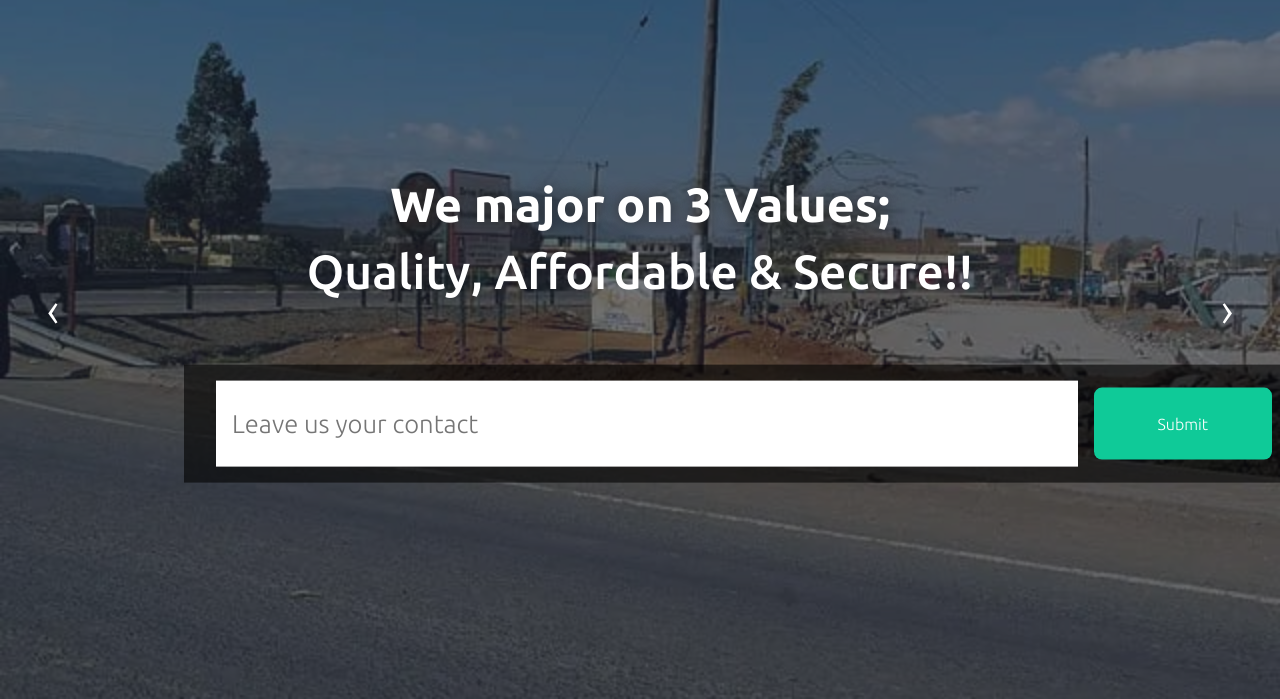
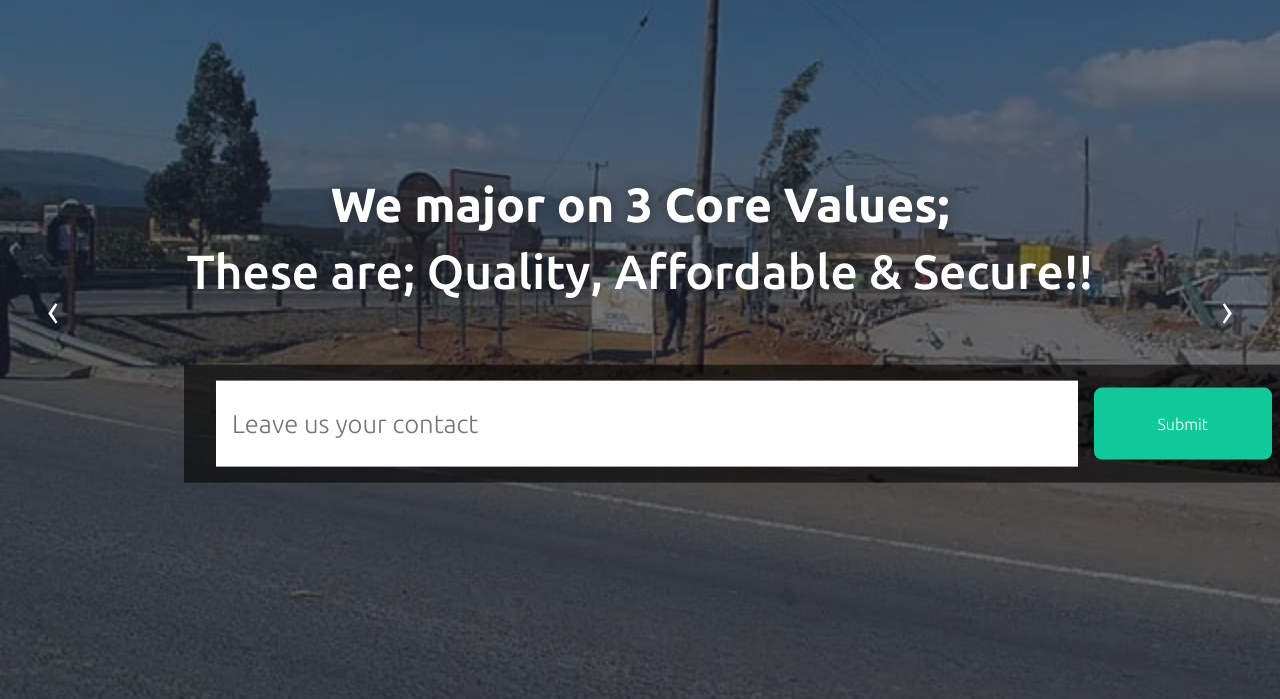
Before and after one commit to lizdmukami/real-estate, a plain HTML site: page index.html in a window 1280 px wide. Shown: the part 101-800 px from the top of the page. Drawn offline with nearby package versions, Linux system fonts and the light colour scheme.

Commit message:
Added some text on home div

```diff
--- a/index.html
+++ b/index.html
@@ -76,9 +76,9 @@
 	            <div class="overlay-bg cover-full"></div>
 	            <div class="container">
 	            	<div class="caption">
-		                <h1 class="caption-heading">We major on 3 Values;</h1>
+		                <h1 class="caption-heading">We major on 3 Core Values;</h1>
                         <div class="content">
-                            <h1 >Quality, Affordable & Secure!!</h1>
+                            <h1 >These are; Quality, Affordable & Secure!!</h1>
                             <div class="search">
                                 <input type="text" placeholder="Leave us your contact" />
                                 <a href="">Submit</a>
```
